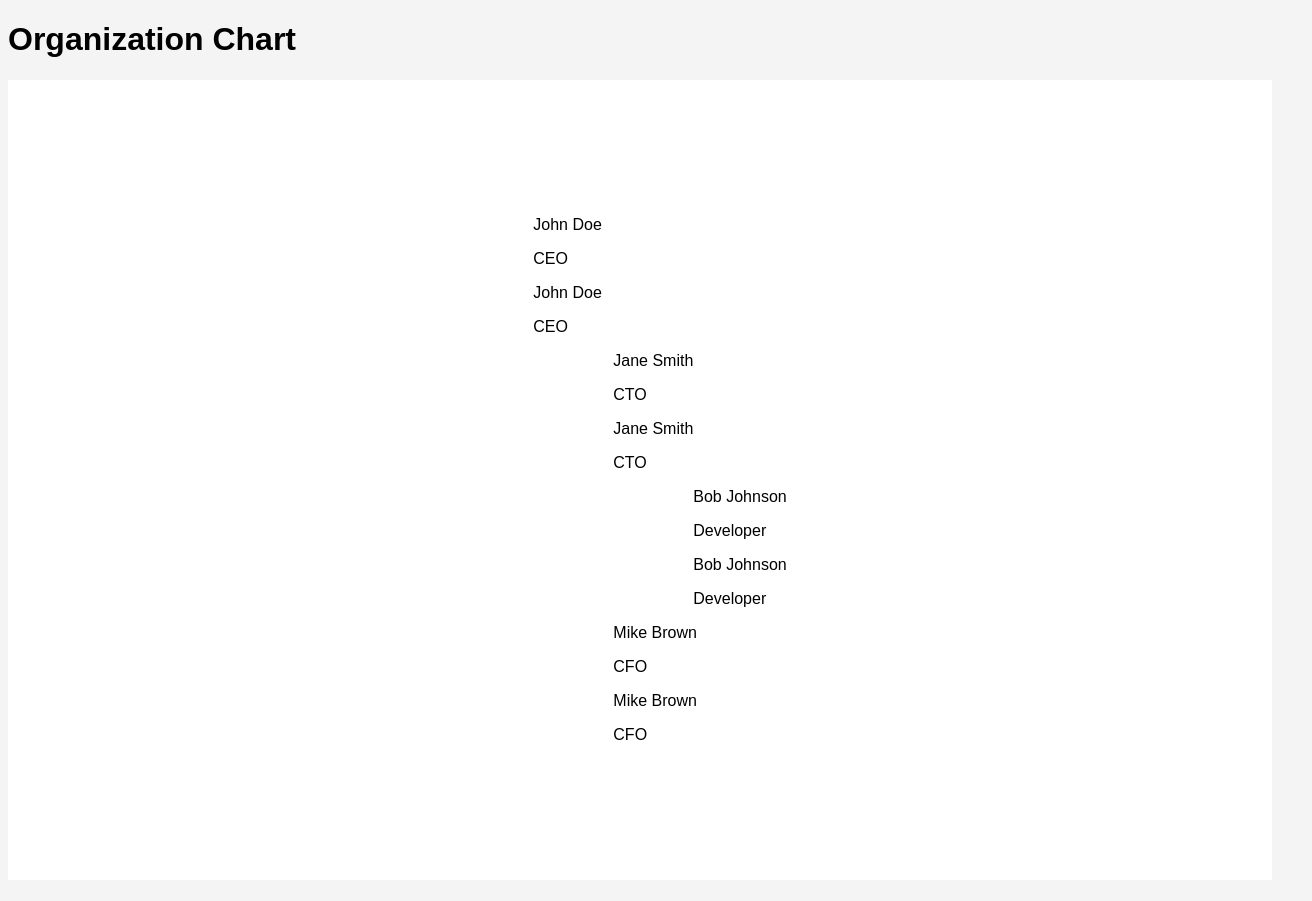
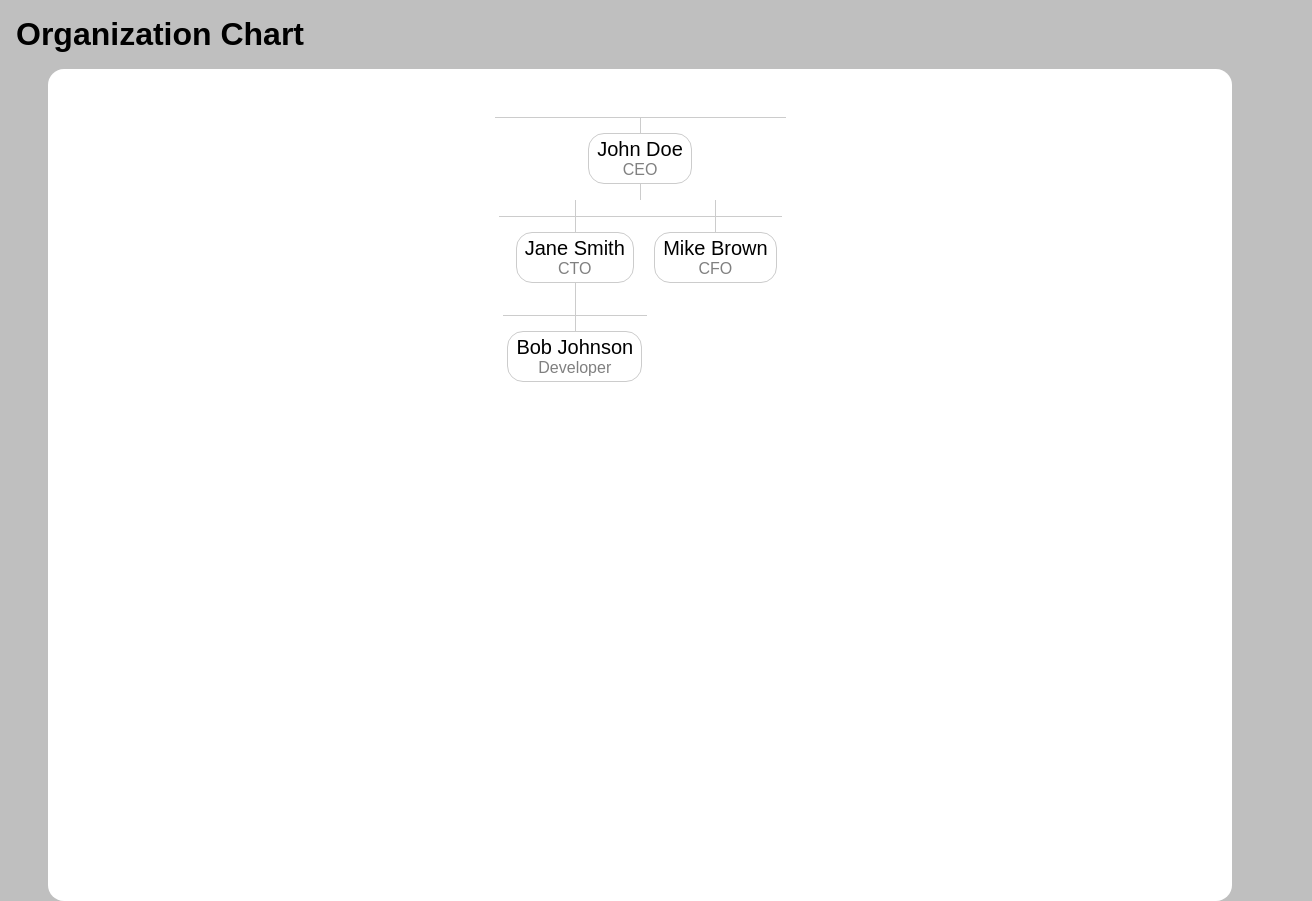
Before and after one commit to tgrander/vanilla-js, a website built with Vite: page index.html in a window 1280 px wide. Shown: the whole page, 1312 px wide, since content can reach past the window. Before the commit the page ends 880 px from the top, so only its background shows below. Built offline with nearby package versions, Linux system fonts and the light colour scheme.

Commit message:
render org chart v1

```diff
--- a/index.html
+++ b/index.html
@@ -6,34 +6,112 @@
       html,
       body {
         height: 100%;
+        margin: 0;
+        padding: 0;
       }
 
       body {
         font-family: Arial, sans-serif;
-        background-color: #f4f4f4;
+        background-color: #bfbfbf;
+      }
+
+      .heading {
+        width: 100%;
+        margin: 0 auto;
+        padding: 1rem;
       }
 
       #chart-container {
         height: 100%;
+        width: 90%;
+        margin: 0 auto;
         display: flex;
         justify-content: center;
-        align-items: center;
         background: white;
+        padding-top: 2rem;
+        padding-right: 1rem;
+        padding-left: 1rem;
+        border-radius: 1rem;
       }
 
-      .employee-node {
+      ul {
+        padding: 0;
+      }
+      p {
+        margin: 0;
+      }
+
+      .org-chart {
         display: flex;
         justify-content: center;
+      }
+
+      .org-chart ul {
+        display: flex;
+        padding-top: 1rem;
+        position: relative;
+        transition: all 0.5s;
+      }
+
+      .org-chart li {
+        display: flex;
+        flex-direction: column;
         align-items: center;
-        padding: 1rem;
+        text-align: center;
+        list-style-type: none;
+        position: relative;
+        padding: 1rem 0.25rem 0 0.25rem;
+      }
+
+      .org-chart li::before,
+      .org-chart li::after {
+        content: "";
+        position: absolute;
+        top: 0;
+        right: 50%;
+        border-top: 1px solid #ccc;
+        width: 50%;
+        height: 1rem;
+      }
+
+      .org-chart li::after {
+        right: auto;
+        left: 50%;
+        border-left: 1px solid #ccc;
+      }
+
+      .org-chart ul::before {
+        content: "";
+        position: absolute;
+        top: 0;
+        left: 50%;
+        width: 0;
+        height: 1rem;
+        border-left: 1px solid #ccc;
+      }
+
+      .node {
+        border: 1px solid #ccc;
+        padding: 0.25rem 0.5rem;
+        border-radius: 1rem;
+        display: inline-block;
+      }
+
+      .name {
+        font-size: 1.25rem;
+        font-weight: medium;
+      }
+
+      .title {
+        font-size: 1rem;
+        color: gray;
       }
     </style>
   </head>
 
   <body>
-    <h1>Organization Chart</h1>
+    <h1 class="heading">Organization Chart</h1>
     <div id="chart-container"></div>
   </body>
-
   <script type="module" src="/src/main.ts"></script>
 </html>
--- a/src/main.ts
+++ b/src/main.ts
@@ -38,8 +38,6 @@ const data: EmployeeNode = {
  * - Responsive
  */
 
-console.log("TESTING TESTING");
-
 export class OrgChart {
   private container: HTMLElement;
   private data: EmployeeNode;
@@ -52,8 +50,6 @@ export class OrgChart {
     this.container = container;
     this.data = data;
     this.render();
-
-    console.log("HELLO HELLO");
   }
 
   render() {
@@ -66,7 +62,7 @@ export class OrgChart {
     const ul = document.createElement("ul");
     ul.className = "org-chart";
 
-    const li = this.createEmployeeNode(rootNode);
+    const li = document.createElement("li");
     const node = this.createEmployeeNode(rootNode);
     li.appendChild(node);
 
```
